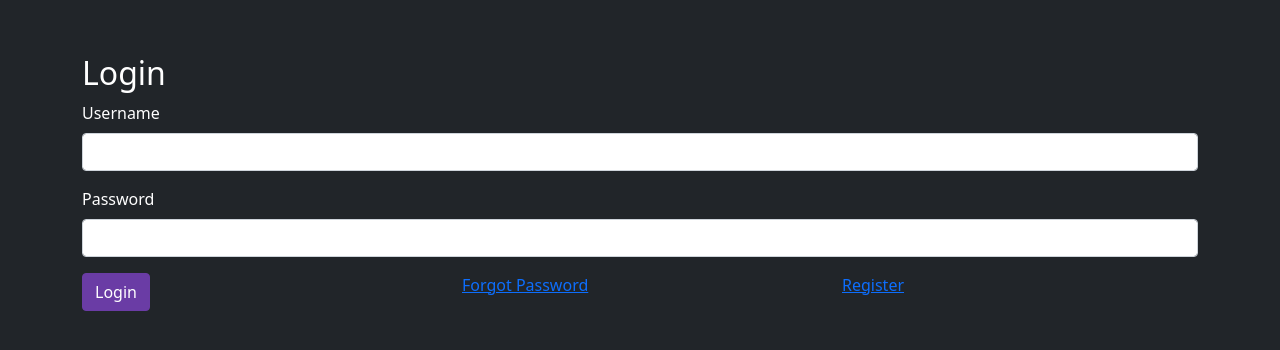
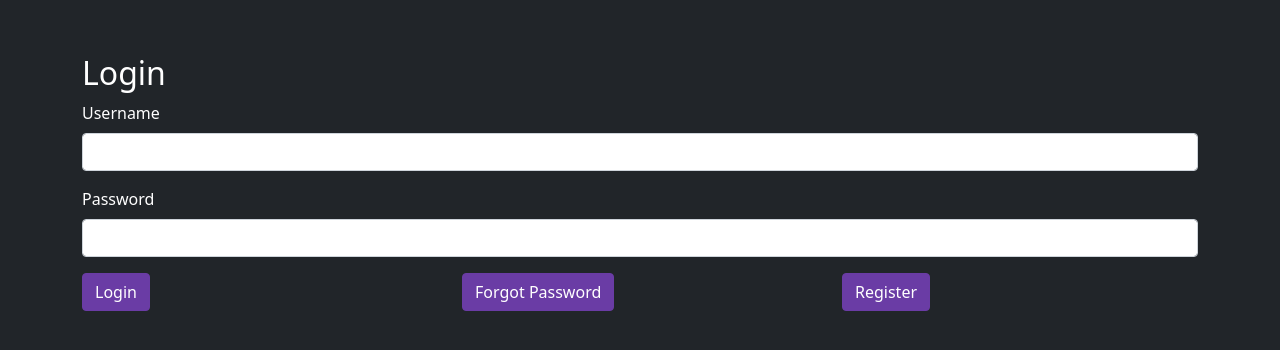
Before and after one commit to msaperst/snnap, a React (Create React App) app in the folder ui/: page /login in a window 1280 px wide. Shown: the part 210-560 px from the top of the page. Built offline with nearby package versions, Linux system fonts and the light colour scheme.

Commit message:
Converting links to buttons

```diff
--- a/ui/src/pages/Login/LoginPage.jsx
+++ b/ui/src/pages/Login/LoginPage.jsx
@@ -3,7 +3,6 @@ import { ErrorMessage, Field, Form, Formik } from 'formik';
 import * as Yup from 'yup';
 
 import { Alert, Button, Col, Row } from 'react-bootstrap';
-import { Link } from 'react-router-dom';
 import { authenticationService } from '../../services/authentication.service';
 
 class LoginPage extends React.Component {
@@ -107,10 +106,24 @@ class LoginPage extends React.Component {
                     </div>
                   </Col>
                   <Col>
-                    <Link to="/passwordReset">Forgot Password</Link>
+                    <Button
+                      id="forgotPasswordButton"
+                      type="button"
+                      variant="primary"
+                      href="/passwordReset"
+                    >
+                      Forgot Password
+                    </Button>
                   </Col>
                   <Col>
-                    <Link to="/register">Register</Link>
+                    <Button
+                      id="forgotPasswordButton"
+                      type="button"
+                      variant="primary"
+                      href="/register"
+                    >
+                      Register
+                    </Button>
                   </Col>
                 </Row>
                 {status && (
```
